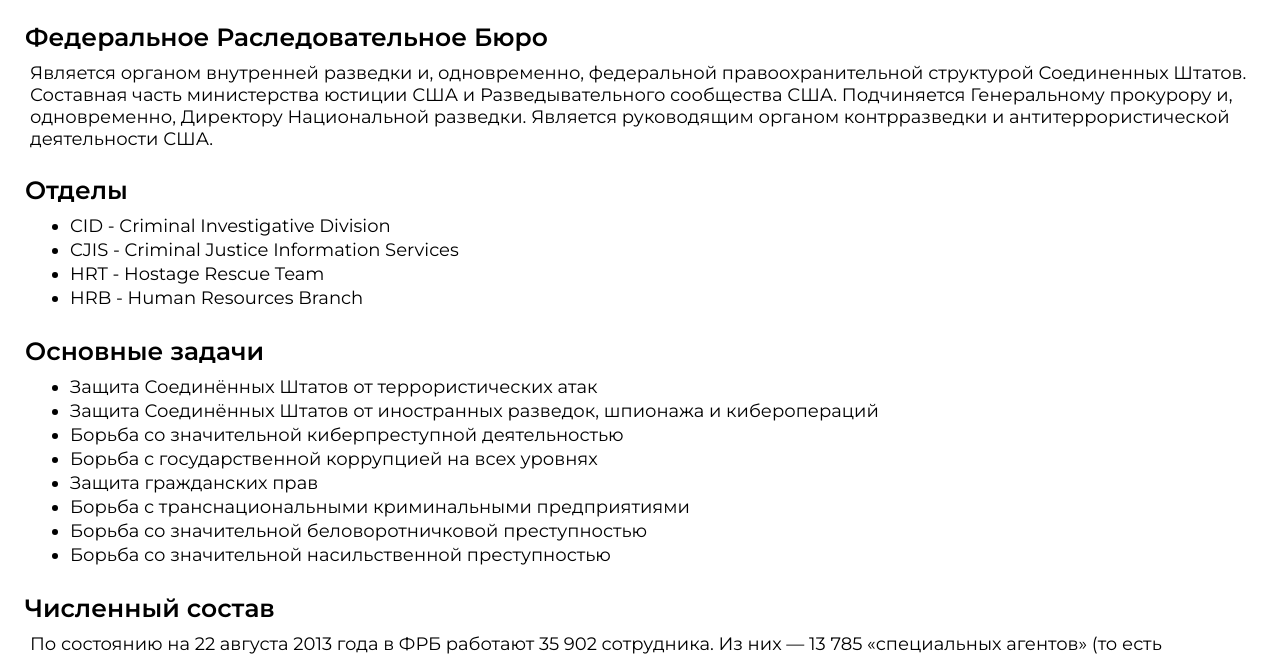
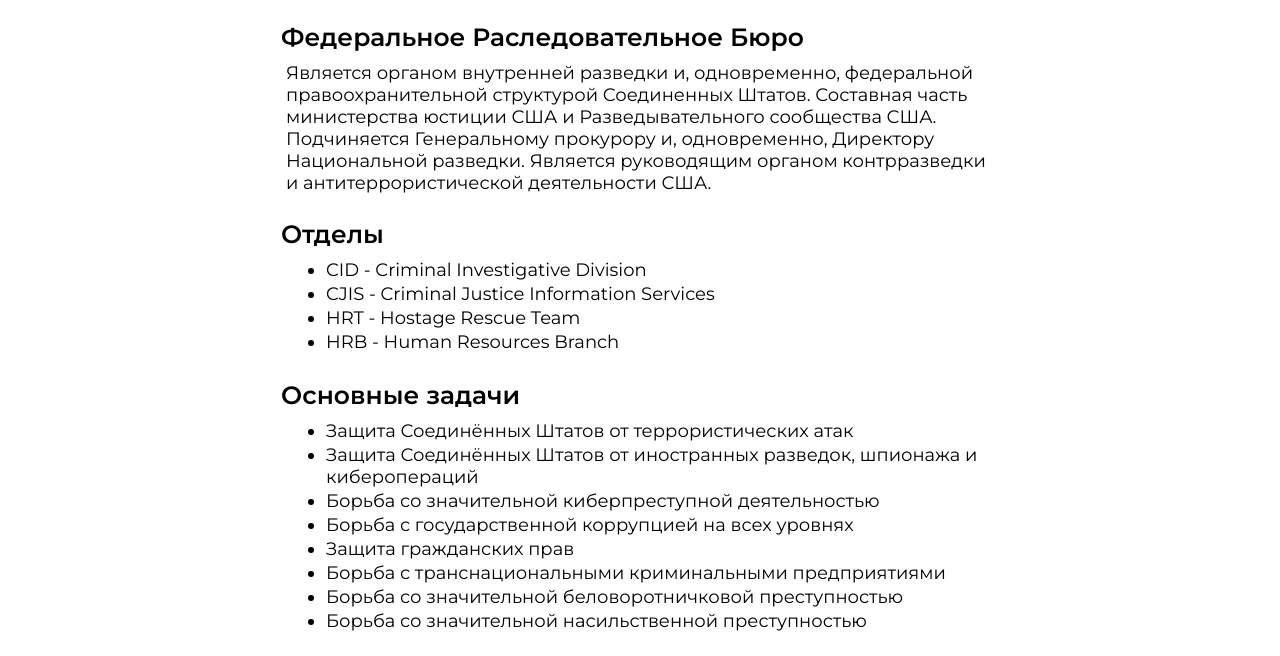
Before and after one commit to Ho1ms/fib, a plain HTML site: page info.html in a window 1280 px wide. Shown: the part 85-741 px from the top of the page. Drawn offline with Linux system fonts and the light colour scheme.

Commit message:
info edit to long scroll

```diff
--- a/css/style-info.css
+++ b/css/style-info.css
@@ -248,3 +248,9 @@ td{
 table{
     max-width: 100%;
 }
+
+.container {
+    max-width: 60%;
+    margin-left: auto;
+    margin-right: auto;
+}
--- a/info.html
+++ b/info.html
@@ -28,6 +28,7 @@
         </ul>
     </div>
     <h2>Информация о Federal Investigation Bureau</h2>
+    <div class="container">
         <div class="card">
             <h3>Федеральное Раследовательное Бюро</h3>
             <div class="card-description"><p>Является органом внутренней разведки и, одновременно, федеральной правоохранительной структурой Соединенных Штатов. Составная часть министерства юстиции США и Разведывательного сообщества США. Подчиняется Генеральному прокурору и, одновременно, Директору Национальной разведки. Является руководящим органом контрразведки и антитеррористической деятельности США.</p></div>
@@ -106,7 +107,7 @@
             </div>
         </div>
 
-
+    </div>
 </main>
 <div class="url"><a href="index.html#info" class="button-back">Вернуться на главную</a></div>
 
```
Lines whose indentation alone changed are shown as unchanged.
